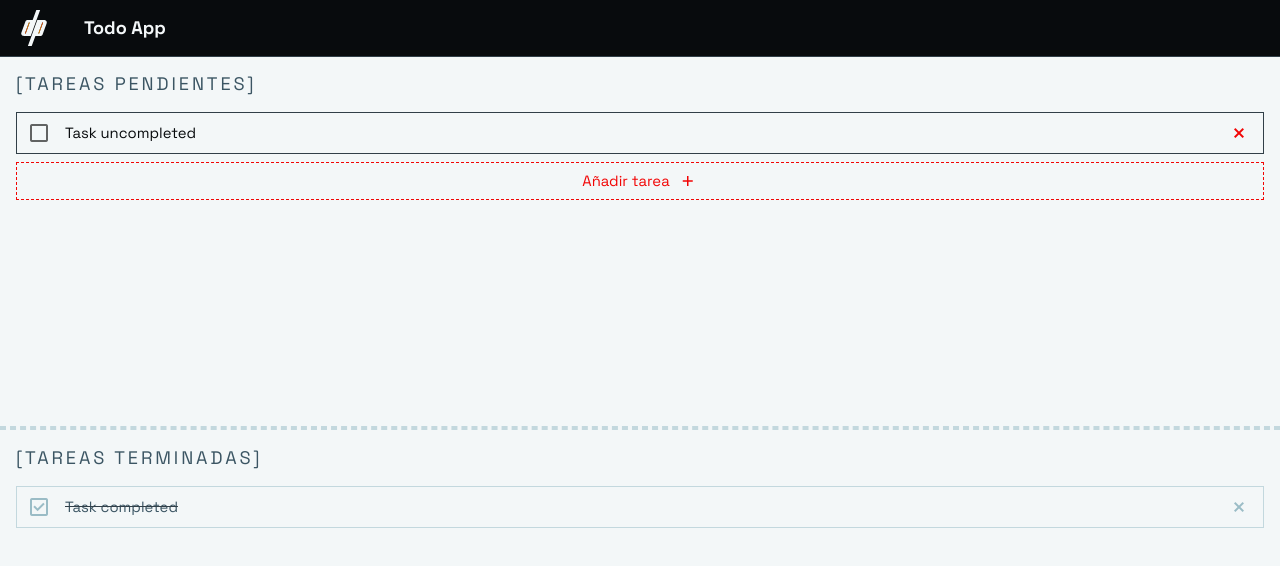
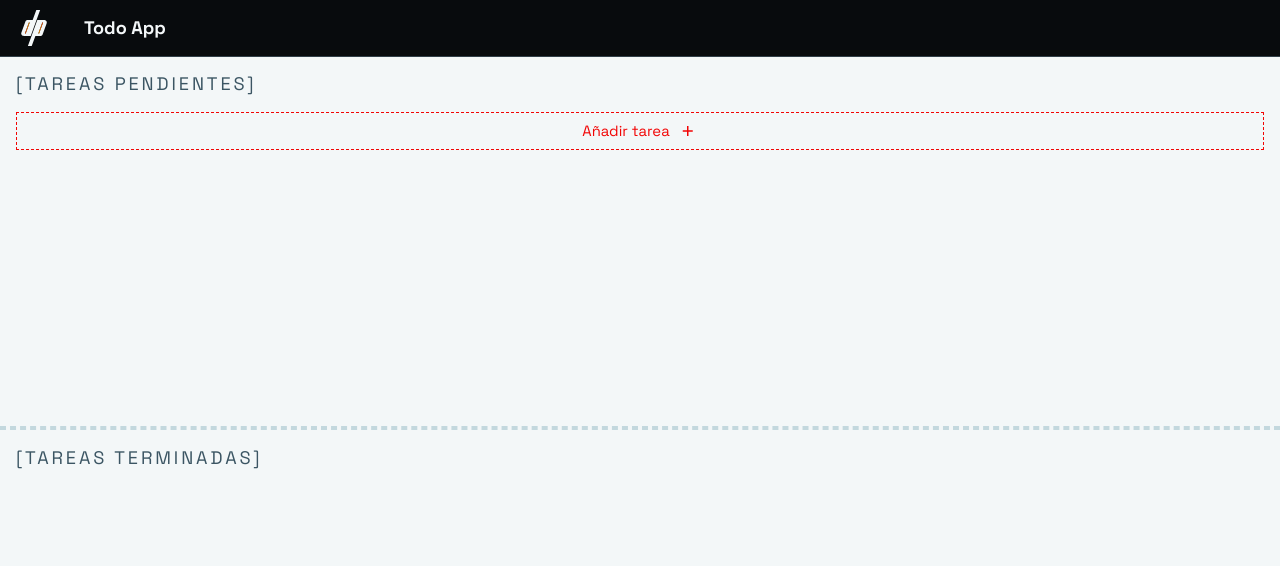
Before and after one commit to danielpale/VueLab, a Vue app in the folder project-01-todo-app/: page /tasks in a window 1280 px wide. Shown: the top 566 px of the page. Built offline with nearby package versions, Linux system fonts and the light colour scheme; the HTML template or start-up script is replaced by a standard one.

Commit message:
feat: Se añadió la funcionalidad de guardar las tareas en en localStorage.

```diff
--- a/project-01-todo-app/src/stores/tasks.js
+++ b/project-01-todo-app/src/stores/tasks.js
@@ -2,22 +2,12 @@ import { defineStore } from 'pinia'
 import { computed, ref } from 'vue'
 
 export const useTasksStore = defineStore('task', () => {
-  const tasks = ref([
-    {
-      id: 'd07684cc-4930-4650-8a6d-d17965ffd9d6',
-      title: 'Task uncompleted',
-      completed: false,
-      creationDate: new Date(),
-      completionDate: null,
-    },
-    {
-      id: '2ad7717a-f681-4a1f-ac07-551fb184dcdb',
-      title: 'Task completed',
-      completed: true,
-      creationDate: new Date(),
-      completionDate: new Date(),
-    },
-  ])
+  const tasks = ref([])
+
+  const storedTasks = localStorage.getItem('tasks')
+  if (storedTasks !== null) {
+    tasks.value = JSON.parse(storedTasks)
+  }
 
   const incompleteTasks = computed(() => {
     return tasks.value.filter((task) => !task.completed)
@@ -35,28 +25,37 @@ export const useTasksStore = defineStore('task', () => {
       completed: false,
     }
     tasks.value.push(newTask)
+    updateStore()
   }
 
   function completeTask(id) {
     const index = tasks.value.findIndex((t) => t.id === id)
     tasks.value[index].completed = true
     tasks.value[index].completionDate = new Date()
+    updateStore()
   }
 
   function decompleteTask(id) {
     const index = tasks.value.findIndex((t) => t.id === id)
     tasks.value[index].completed = false
     tasks.value[index].completionDate = null
+    updateStore()
   }
 
   function deleteTask(id) {
     const index = tasks.value.findIndex((t) => t.id === id)
     tasks.value.splice(index, 1)
+    updateStore()
   }
 
   function updateTask(id, newTitle) {
     const index = tasks.value.findIndex((t) => t.id === id)
     tasks.value[index].title = newTitle
+    updateStore()
+  }
+
+  function updateStore() {
+    localStorage.setItem('tasks', JSON.stringify(tasks.value))
   }
 
   return {
```
